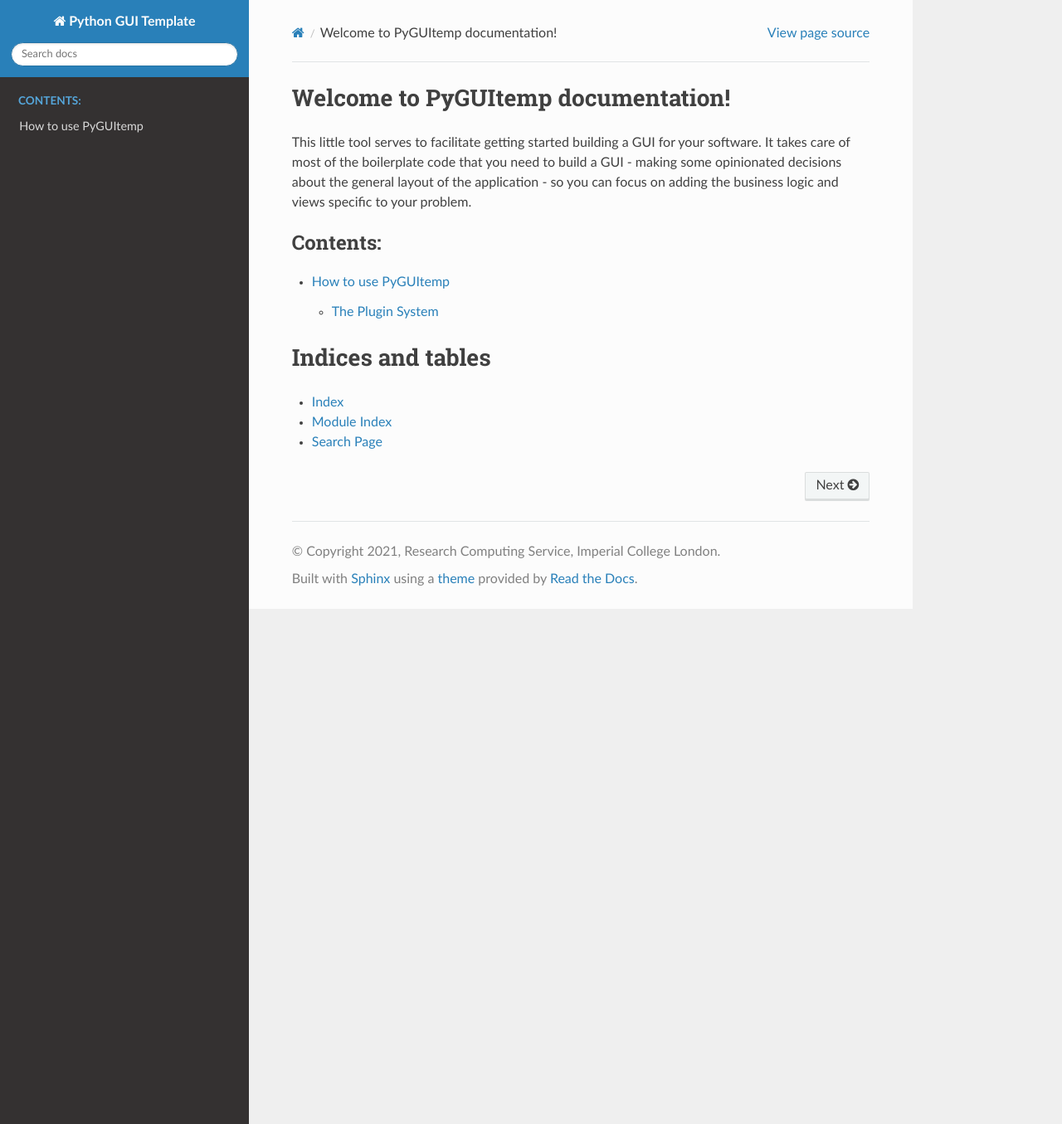
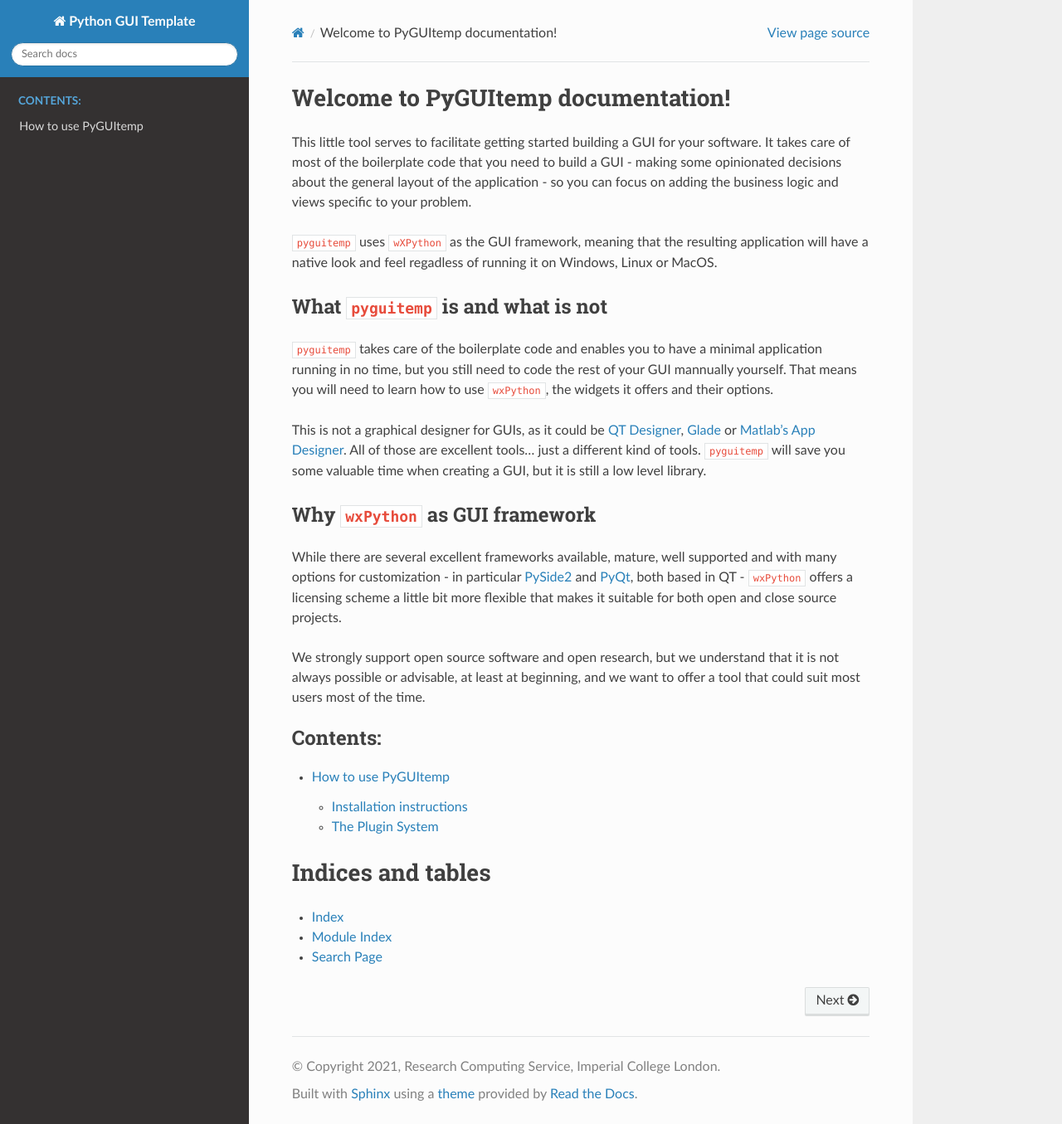
Before and after one commit to ImperialCollegeLondon/guikit, a Sphinx documentation site: the page built from docs/index.rst, in a window 1280 px wide and 1355 px high. Shown: the whole window at 83% size. Built offline with Sphinx 7.4.7 and the Read the Docs theme 2.0.0, drawn with Linux system fonts in a browser that asks for light colours; pages that are not in the unit, such as notebooks, are missing from menus.

Commit message:
:memo: Add installation instructions

```diff
--- a/docs/howtos/howtos_index.rst
+++ b/docs/howtos/howtos_index.rst
@@ -2,7 +2,8 @@ How to use PyGUItemp
 ====================
 
 .. toctree::
-   :maxdepth: 2
+   :maxdepth: 3
    :caption: Contents:
 
+   installation
    add_plugin
--- a/docs/index.rst
+++ b/docs/index.rst
@@ -1,10 +1,46 @@
 Welcome to PyGUItemp documentation!
 ===================================
 
-This little tool serves to facilitate getting started building a GUI for your software.
-It takes care of most of the boilerplate code that you need to build a GUI - making some
-opinionated decisions about the general layout of the application - so you can focus on
-adding the business logic and views specific to your problem.
+This little tool serves to facilitate getting started building a GUI for
+your software. It takes care of most of the boilerplate code that you
+need to build a GUI - making some opinionated decisions about the
+general layout of the application - so you can focus on adding the
+business logic and views specific to your problem.
+
+``pyguitemp`` uses ``wXPython`` as the GUI framework, meaning that the
+resulting application will have a native look and feel regadless of
+running it on Windows, Linux or MacOS.
+
+What ``pyguitemp`` is and what is not
+-------------------------------------
+
+``pyguitemp`` takes care of the boilerplate code and enables you to have
+a minimal application running in no time, but you still need to code the
+rest of your GUI mannually yourself. That means you will need to learn
+how to use ``wxPython``, the widgets it offers and their options.
+
+This is not a graphical designer for GUIs, as it could be `QT
+Designer <https://realpython.com/qt-designer-python/>`__,
+`Glade <https://glade.gnome.org>`__ or `Matlab’s App
+Designer <https://www.mathworks.com/products/matlab/app-designer.html>`__.
+All of those are excellent tools… just a different kind of tools.
+``pyguitemp`` will save you some valuable time when creating a GUI, but
+it is still a low level library.
+
+Why ``wxPython`` as GUI framework
+---------------------------------
+
+While there are several excellent frameworks available, mature, well
+supported and with many options for customization - in particular
+`PySide2 <https://wiki.qt.io/Qt_for_Python>`__ and
+`PyQt <https://riverbankcomputing.com/software/pyqt/intro>`__, both
+based in QT - ``wxPython`` offers a licensing scheme a little bit more
+flexible that makes it suitable for both open and close source projects.
+
+We strongly support open source software and open research, but we
+understand that it is not always possible or advisable, at least at
+beginning, and we want to offer a tool that could suit most users most
+of the time.
 
 .. toctree::
    :maxdepth: 2
```
Also changed, not shown: docs/howtos/installation.md (added, +48 -0 lines).
